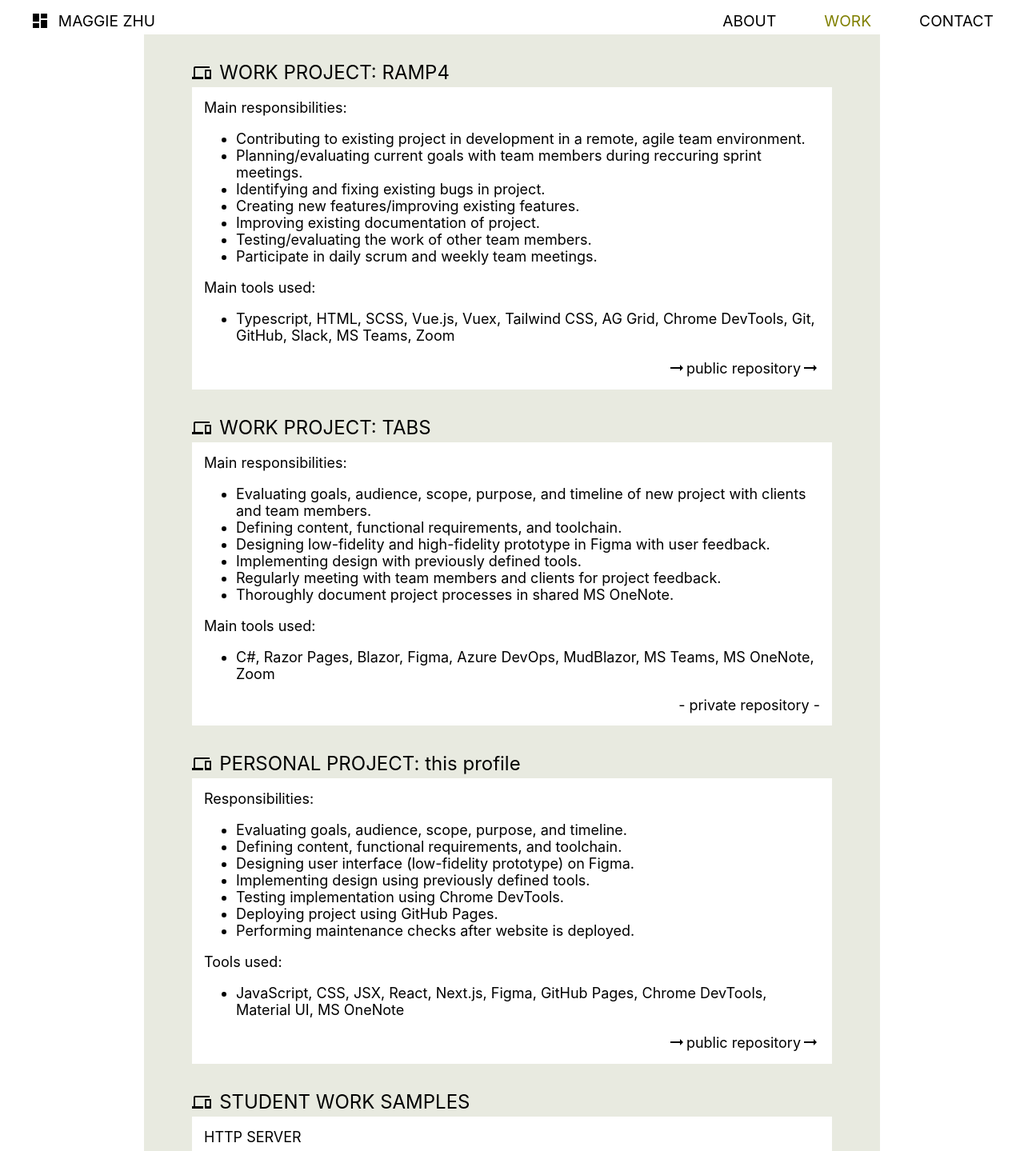
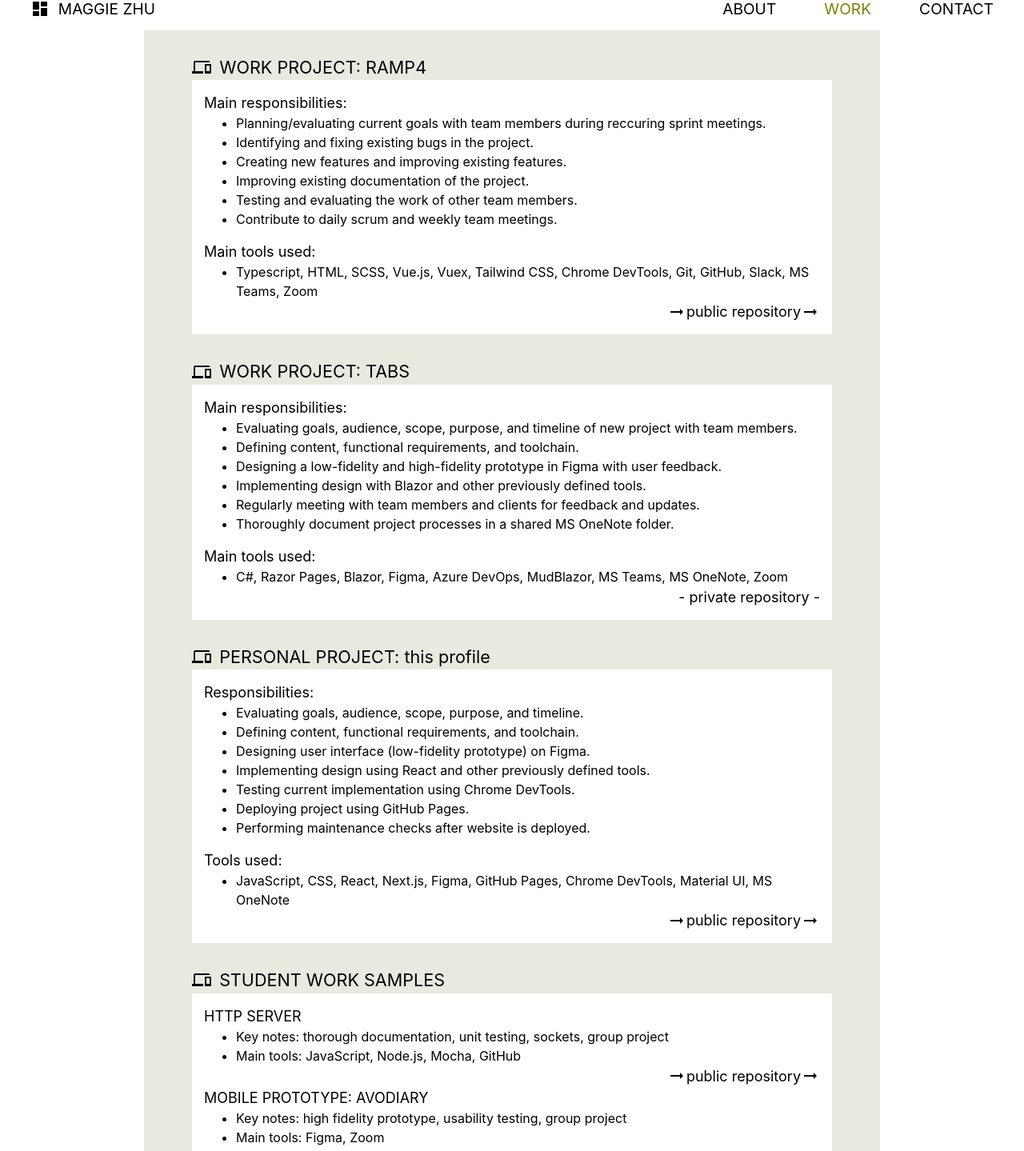
Before and after one commit to avocadoes/profile, a Next.js app: page /work in a window 1280 px wide. Shown: the part 24-1463 px from the top of the page at 80% size. Built offline with nearby package versions, Linux system fonts and the light colour scheme.

Commit message:
formatting

```diff
--- a/pages/components/header.js
+++ b/pages/components/header.js
@@ -3,10 +3,10 @@ import DashboardIcon from '@mui/icons-material/Dashboard';
 import { useRouter } from 'next/router';
 
 export default function Header() {
-    const route = useRouter().pathname
     let about = <a className='tab'>ABOUT</a>
     let work = <a className='tab'>WORK</a>
     let contact = <a className='tab'>CONTACT</a>
+    const route = useRouter().pathname
 
     if (route == "/about") {
         about = <a className='tab current'>ABOUT</a>
--- a/pages/work.js
+++ b/pages/work.js
@@ -27,35 +27,32 @@ export default function Work() {
                         <div className='display left'>
                             Main responsibilities:
                         </div>
-                        <ul>
-                            <li>
-                                Contributing to existing project in development in a remote, agile team environment.
-                            </li>
+                        <ul className='list'>
                             <li>
                                 Planning/evaluating current goals with team members during reccuring sprint meetings.
                             </li>
                             <li>
-                                Identifying and fixing existing bugs in project.
+                                Identifying and fixing existing bugs in the project.
                             </li>
                             <li>
-                                Creating new features/improving existing features.
+                                Creating new features and improving existing features.
                             </li>
                             <li>
-                                Improving existing documentation of project.
+                                Improving existing documentation of the project.
                             </li>
                             <li>
-                                Testing/evaluating the work of other team members.
+                                Testing and evaluating the work of other team members.
                             </li>
                             <li>
-                                Participate in daily scrum and weekly team meetings.
+                                Contribute to daily scrum and weekly team meetings.
                             </li>
                         </ul>
-                        <div className='display left'>
+                        <div className='display left pad-top'>
                             Main tools used:
                         </div>
-                        <ul>
+                        <ul className='list'>
                             <li>
-                                Typescript, HTML, SCSS, Vue.js, Vuex, Tailwind CSS, AG Grid, Chrome DevTools, Git, GitHub, Slack, MS Teams, Zoom
+                                Typescript, HTML, SCSS, Vue.js, Vuex, Tailwind CSS, Chrome DevTools, Git, GitHub, Slack, MS Teams, Zoom
                             </li>
                         </ul>
                         <a className='display right' href='https://github.com/ramp4-pcar4/ramp4-pcar4'>
@@ -71,30 +68,30 @@ export default function Work() {
                         <div className='display left'>
                             Main responsibilities:
                         </div>
-                        <ul>
+                        <ul className='list'>
                             <li>
-                                Evaluating goals, audience, scope, purpose, and timeline of new project with clients and team members.
+                                Evaluating goals, audience, scope, purpose, and timeline of new project with team members.
                             </li>
                             <li>
                                 Defining content, functional requirements, and toolchain.
                             </li>
                             <li>
-                                Designing low-fidelity and high-fidelity prototype in Figma with user feedback.
+                                Designing a low-fidelity and high-fidelity prototype in Figma with user feedback.
                             </li>
                             <li>
-                                Implementing design with previously defined tools.
+                                Implementing design with Blazor and other previously defined tools.
                             </li>
                             <li>
-                                Regularly meeting with team members and clients for project feedback.
+                                Regularly meeting with team members and clients for feedback and updates.
                             </li>
                             <li>
-                                Thoroughly document project processes in shared MS OneNote.
+                                Thoroughly document project processes in a shared MS OneNote folder.
                             </li>
                         </ul>
-                        <div className='display left'>
+                        <div className='display left pad-top'>
                             Main tools used:
                         </div>
-                        <ul>
+                        <ul className='list'>
                             <li>
                                 C#, Razor Pages, Blazor, Figma, Azure DevOps, MudBlazor, MS Teams, MS OneNote, Zoom
                             </li>
@@ -112,7 +109,7 @@ export default function Work() {
                         <div className='display left'>
                             Responsibilities:
                         </div>
-                        <ul>
+                        <ul className='list'>
                             <li>
                                 Evaluating goals, audience, scope, purpose, and timeline.
                             </li>
@@ -123,10 +120,10 @@ export default function Work() {
                                 Designing user interface {" (low-fidelity prototype) "} on Figma.
                             </li>
                             <li>
-                                Implementing design using previously defined tools.
+                                Implementing design using React and other previously defined tools.
                             </li>
                             <li>
-                                Testing implementation using Chrome DevTools.
+                                Testing current implementation using Chrome DevTools.
                             </li>
                             <li>
                                 Deploying project using GitHub Pages.
@@ -135,15 +132,15 @@ export default function Work() {
                                 Performing maintenance checks after website is deployed.
                             </li>
                         </ul>
-                        <div className='display left'>
+                        <div className='display left pad-top'>
                             Tools used:
                         </div>
-                        <ul>
+                        <ul className='list'>
                             <li>
-                                JavaScript, CSS, JSX, React, Next.js, Figma, GitHub Pages, Chrome DevTools, Material UI, MS OneNote
+                                JavaScript, CSS, React, Next.js, Figma, GitHub Pages, Chrome DevTools, Material UI, MS OneNote
                             </li>
                         </ul>
-                        <a className='display right' href=''>
+                        <a className='display right' href='https://github.com/avocadoes/profile'>
                             <ArrowRightAltIcon />public repository<ArrowRightAltIcon />
                         </a>
                     </div>
@@ -152,13 +149,13 @@ export default function Work() {
                         <DevicesIcon className='large' />&nbsp;&nbsp;
                         <span className='subtitle'>STUDENT WORK SAMPLES</span>
                     </div>
-                    <div className='white pad pad-1'>
+                    <div className='white pad'>
                         <div className='display left'>
                             HTTP SERVER
                         </div>
-                        <ul>
+                        <ul className='list'>
                             <li>
-                                Key words: thorough documentation, unit testing, sockets, group project
+                                Key notes: thorough documentation, unit testing, sockets, group project
                             </li>
                             <li>
                                 Main tools: JavaScript, Node.js, Mocha, GitHub
@@ -170,9 +167,9 @@ export default function Work() {
                         <div className='display left'>
                             MOBILE PROTOTYPE: AVODIARY
                         </div>
-                        <ul>
+                        <ul className='list'>
                             <li>
-                                Key words: high fidelity prototype, usability testing, group project
+                                Key notes: high fidelity prototype, usability testing, group project
                             </li>
                             <li>
                                 Main tools: Figma, Zoom
--- a/styles/global.css
+++ b/styles/global.css
@@ -1,16 +1,21 @@
 .header {
     width: 100%;
     font-size:larger;
+}
+
+.tab {
+    margin: 15px 30px 15px 30px;
+    display: inline-flex;
+    align-items: center;
 }
 
 .tabs {
     float: right;
 }
 
-.tab {
-    margin: 30px 30px 0px 30px;
-    display: inline-flex;
-    align-items: center;
+.subtitle {
+    font-size: larger;
+    line-height: 1.5;
 }
 
 .current {
@@ -41,18 +46,14 @@
 
 .white {
     background-color: white;
-    font-size: large;
+    font-size: medium;
+    line-height: 1.5;
 }
 
 .title {
     font-size: xx-large;
     text-align: center;
     margin-bottom: 30px;
-}
-
-.subtitle {
-    font-size: x-large;
-    line-height: 1.5;
 }
 
 .block{
@@ -98,13 +99,11 @@
    text-align: right;
    justify-content: right;
    align-items: right;
-
-   padding-right: 15px;
 }
 
 .small {
     color: darkolivegreen;
-    font-size: medium;
+    font-size: smaller;
 }
 
 .left {
@@ -149,22 +148,41 @@
     padding: 15px;
 }
 
-.pad-1 {
-    padding-bottom: 1px;
+.pad-top {
+    padding-top: 15px;
 }
 
-.pad-right {
-    padding-right: 15px;
+.pad-bot {
+    padding-bottom: 15px;
+    font-size: medium;
+}
+
+.pad-lr {
+    padding-right: 30px;
+    padding-left: 15px;
+}
+
+.pad-list {
+    padding: 15px 15px 15px 30px;
+    margin: 0px;
+}
+
+.list {
+    margin: 0px
 }
 
 .large {
-    height: 60px;
-    width: 60px;
+    height: 30px;
+    width: 30px;
 }
 
 .image {
     max-height: 450px;
     max-width: 450px;
+}
+
+.bold {
+    font-weight: 600;
 }
 
 a {
```
Also changed, not shown: pages/about.js (+32 -10 lines).
